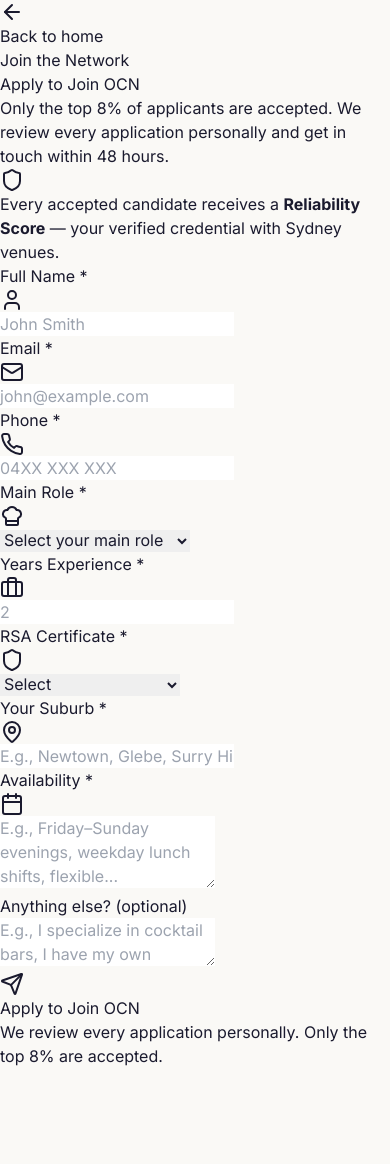
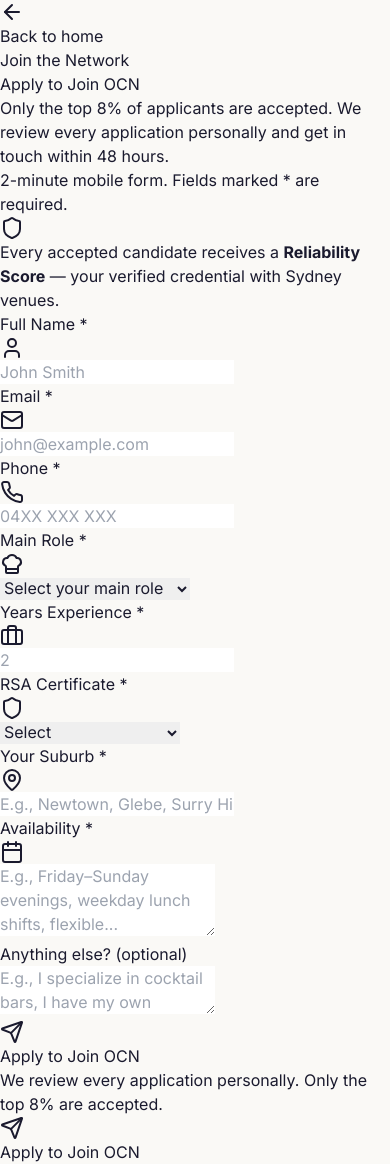
Before and after one commit to diegoauguin-ux/OnCallNetwork-, a Next.js app: page /register/worker in a window 390 px wide. Before the commit the page ends 1068 px from the top, so only its background shows below. Built offline with nearby package versions, Linux system fonts and the light colour scheme.

Commit message:
Improve mobile UX and remove ABN placeholder

```diff
--- a/app/register/worker/page.tsx
+++ b/app/register/worker/page.tsx
@@ -103,7 +103,7 @@
 
   return (
     <main className="min-h-screen bg-[#faf9f6]">
-      <div className="max-w-[640px] mx-auto px-4 sm:px-6 py-12 md:py-16">
+      <div className="max-w-[640px] mx-auto px-4 sm:px-6 py-12 md:py-16 pb-28 md:pb-16">
         <Link
           href="/#workers"
           className="inline-flex items-center gap-2 text-[#1e3a5f] hover:text-[#d4a853] transition-colors mb-8"
@@ -122,6 +122,9 @@
           <p className="text-gray-600 mb-4">
             Only the top 8% of applicants are accepted. We review every application personally and get in touch within 48 hours.
           </p>
+          <p className="text-sm text-gray-500 mb-4">
+            2-minute mobile form. Fields marked * are required.
+          </p>
           <div className="flex items-center gap-2 p-3 bg-[#1e3a5f]/5 rounded-lg">
             <Shield className="w-5 h-5 text-[#d4a853] flex-shrink-0" />
             <p className="text-sm text-[#1e3a5f]">
@@ -132,7 +135,7 @@
 
         <div className="p-6 md:p-8 bg-white rounded-2xl shadow-lg border border-gray-100">
           <Form {...form}>
-            <form onSubmit={form.handleSubmit(onSubmit)} className="space-y-5">
+            <form id="worker-application-form" onSubmit={form.handleSubmit(onSubmit)} className="space-y-5">
 
               {/* Full Name */}
               <FormField
@@ -144,7 +147,7 @@
                     <FormControl>
                       <div className="relative">
                         <User className="absolute left-3 top-1/2 -translate-y-1/2 w-5 h-5 text-gray-400" />
-                        <Input {...field} placeholder="John Smith" className="pl-11 h-11 border-gray-200 focus:border-[#d4a853]" />
+                        <Input {...field} autoComplete="name" placeholder="John Smith" className="pl-11 h-11 border-gray-200 focus:border-[#d4a853]" />
                       </div>
                     </FormControl>
                     <FormMessage />
@@ -163,7 +166,7 @@
                       <FormControl>
                         <div className="relative">
                           <Mail className="absolute left-3 top-1/2 -translate-y-1/2 w-5 h-5 text-gray-400" />
-                          <Input {...field} type="email" placeholder="john@example.com" className="pl-11 h-11 border-gray-200 focus:border-[#d4a853]" />
+                          <Input {...field} type="email" autoComplete="email" placeholder="john@example.com" className="pl-11 h-11 border-gray-200 focus:border-[#d4a853]" />
                         </div>
                       </FormControl>
                       <FormMessage />
@@ -179,7 +182,7 @@
                       <FormControl>
                         <div className="relative">
                           <Phone className="absolute left-3 top-1/2 -translate-y-1/2 w-5 h-5 text-gray-400" />
-                          <Input {...field} type="tel" placeholder="04XX XXX XXX" className="pl-11 h-11 border-gray-200 focus:border-[#d4a853]" />
+                          <Input {...field} type="tel" inputMode="tel" autoComplete="tel" placeholder="04XX XXX XXX" className="pl-11 h-11 border-gray-200 focus:border-[#d4a853]" />
                         </div>
                       </FormControl>
                       <FormMessage />
@@ -228,6 +231,7 @@
                           <Input
                             {...field}
                             type="number"
+                            inputMode="numeric"
                             min={1}
                             placeholder="2"
                             className="pl-11 h-11 border-gray-200 focus:border-[#d4a853]"
@@ -279,7 +283,7 @@
                     <FormControl>
                       <div className="relative">
                         <MapPin className="absolute left-3 top-1/2 -translate-y-1/2 w-5 h-5 text-gray-400" />
-                        <Input {...field} placeholder="E.g., Newtown, Glebe, Surry Hills" className="pl-11 h-11 border-gray-200 focus:border-[#d4a853]" />
+                        <Input {...field} autoComplete="address-level2" placeholder="E.g., Newtown, Glebe, Surry Hills" className="pl-11 h-11 border-gray-200 focus:border-[#d4a853]" />
                       </div>
                     </FormControl>
                     <FormMessage />
@@ -355,6 +359,26 @@
           </p>
         </div>
       </div>
+      <div className="md:hidden fixed bottom-0 inset-x-0 z-20 p-3 bg-[#faf9f6]/95 backdrop-blur border-t border-gray-200">
+        <Button
+          type="submit"
+          form="worker-application-form"
+          disabled={isSubmitting}
+          className="w-full h-12 bg-[#1e3a5f] hover:bg-[#2a4a6f] text-white font-bold text-base"
+        >
+          {isSubmitting ? (
+            <>
+              <Loader2 className="w-5 h-5 animate-spin mr-2" />
+              Submitting...
+            </>
+          ) : (
+            <>
+              <Send className="w-5 h-5 mr-2" />
+              Apply to Join OCN
+            </>
+          )}
+        </Button>
+      </div>
     </main>
   );
 }
--- a/components/worker-cta.tsx
+++ b/components/worker-cta.tsx
@@ -82,11 +82,11 @@
               href="/register/worker"
               className="inline-flex items-center gap-2 px-8 py-4 bg-[#d4a853] text-[#1e3a5f] font-bold text-lg rounded-lg hover:bg-[#e8c77b] transition-all duration-300 shadow-lg hover:shadow-xl cursor-pointer"
             >
-              Register as a Worker
+              Apply in 2 Minutes
               <ArrowRight className="w-5 h-5" />
             </Link>
             <p className="text-white/60 text-sm mt-4">
-              Screening process takes 7-10 days. Only serious professionals need apply.
+              Mobile-friendly application. Screening process takes 7-10 days.
             </p>
           </motion.div>
 
```
Also changed, not shown: components/footer.tsx (+7 -2 lines).
